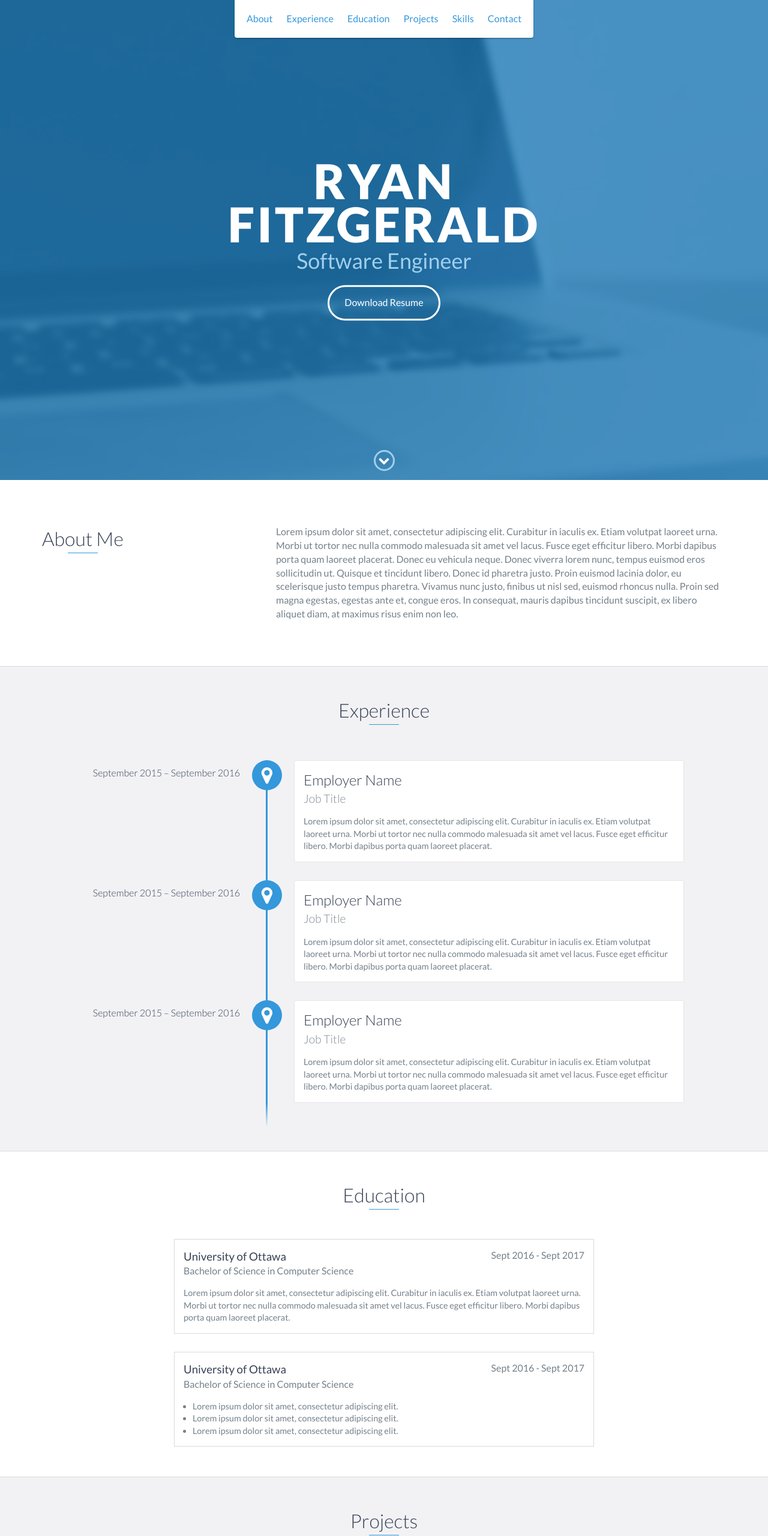
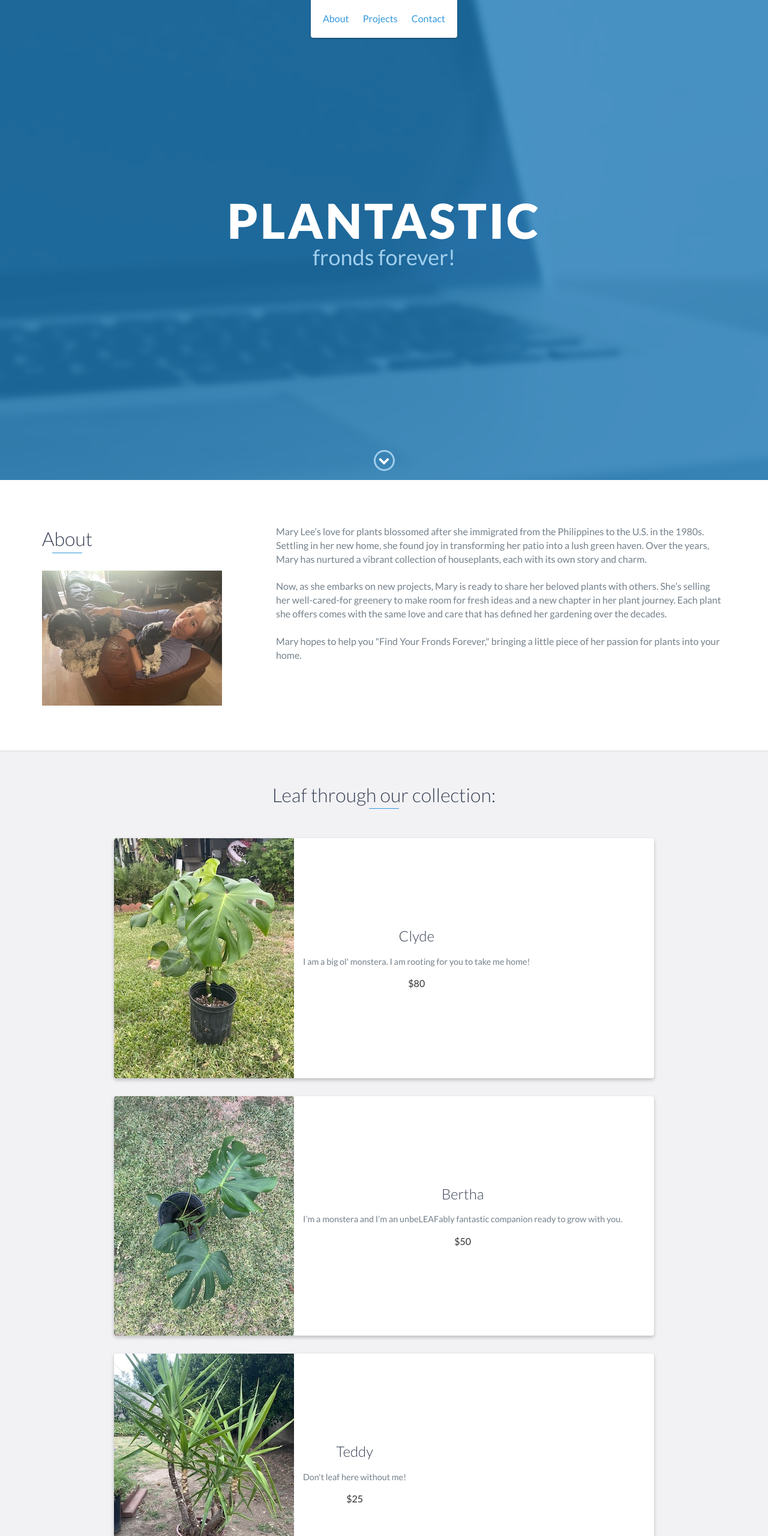
Before and after one commit to carlynlee/plantastic, a website: page index.html in a window 1280 px wide. Shown: the top 2560 px of the page at 60% size. Drawn offline with nearby package versions, Linux system fonts and the light colour scheme.

Commit message:
updated template

```diff
--- a/index.html
+++ b/index.html
@@ -5,7 +5,7 @@
     <meta charset="utf-8">
     <meta http-equiv="X-UA-Compatible" content="IE=edge">
     <meta name="viewport" content="width=device-width, initial-scale=1">
-    <title>My Portfolio</title>
+    <title>Plantastic House Plants</title>
 	<link rel="shortcut icon" href="favicon.ico" type="image/x-icon">
 	<link rel="icon" href="favicon.ico" type="image/x-icon">
     <link href="https://fonts.googleapis.com/css?family=Lato:300,400,700,900" rel="stylesheet">
@@ -28,16 +28,7 @@
                 <a href="#about">About</a>
             </li>
             <li>
-                <a href="#experience">Experience</a>
-            </li>
-            <li>
-                <a href="#education">Education</a>
-            </li>
-            <li>
                 <a href="#projects">Projects</a>
-            </li>
-            <li>
-                <a href="#skills">Skills</a>
             </li>
             <li>
                 <a href="#contact">Contact</a>
@@ -48,9 +39,8 @@
 
     <div id="lead">
         <div id="lead-content">
-            <h1>Ryan Fitzgerald</h1>
-            <h2>Software Engineer</h2>
-            <a href="#" class="btn-rounded-white">Download Resume</a>
+            <h1>Plantastic </h1>
+            <h2>fronds forever!</h2>
         </div>
         <!-- End #lead-content -->
 
@@ -69,13 +59,20 @@
         <div class="container">
             <div class="row">
                 <div class="col-md-4">
-                    <h2 class="heading">About Me</h2>
+                    <h2 class="heading">About</h2>
+                    <div >
+                        <img src="images/mary.jpg" />
+                    </div>
                 </div>
                 <div class="col-md-8">
                     <p>
-                        Lorem ipsum dolor sit amet, consectetur adipiscing elit. Curabitur in iaculis ex. Etiam volutpat laoreet urna. Morbi ut tortor nec nulla commodo malesuada sit amet vel lacus. Fusce eget efficitur libero. Morbi dapibus porta quam laoreet placerat. Donec
-                        eu vehicula neque. Donec viverra lorem nunc, tempus euismod eros sollicitudin ut. Quisque et tincidunt libero. Donec id pharetra justo. Proin euismod lacinia dolor, eu scelerisque justo tempus pharetra. Vivamus nunc justo, finibus
-                        ut nisl sed, euismod rhoncus nulla. Proin sed magna egestas, egestas ante et, congue eros. In consequat, mauris dapibus tincidunt suscipit, ex libero aliquet diam, at maximus risus enim non leo.
+                    Mary Lee’s love for plants blossomed after she immigrated from the Philippines to the U.S. in the 1980s. Settling in her new home, she found joy in transforming her patio into a lush green haven. Over the years, Mary has nurtured a vibrant collection of houseplants, each with its own story and charm.<BR><BR>
+
+Now, as she embarks on new projects, Mary is ready to share her beloved plants with others. She’s selling her well-cared-for greenery to make room for fresh ideas and a new chapter in her plant journey. Each plant she offers comes with the same love and care that has defined her gardening over the decades.<BR><BR>
+
+Mary hopes to help you "Find Your Fronds Forever," bringing a little piece of her passion for plants into your home.
+
+
                     </p>
                 </div>
             </div>
@@ -83,83 +80,23 @@
     </div>
     <!-- End #about -->
 
-    <div id="experience" class="background-alt">
-        <h2 class="heading">Experience</h2>
-        <div id="experience-timeline">
-            <div data-date="September 2015 – September 2016">
-                <h3>Employer Name</h3>
-                <h4>Job Title</h4>
-                <p>
-                    Lorem ipsum dolor sit amet, consectetur adipiscing elit. Curabitur in iaculis ex. Etiam volutpat laoreet urna. Morbi ut tortor nec nulla commodo malesuada sit amet vel lacus. Fusce eget efficitur libero. Morbi dapibus porta quam laoreet placerat.
-                </p>
-            </div>
-
-            <div data-date="September 2015 – September 2016">
-                <h3>Employer Name</h3>
-                <h4>Job Title</h4>
-                <p>
-                    Lorem ipsum dolor sit amet, consectetur adipiscing elit. Curabitur in iaculis ex. Etiam volutpat laoreet urna. Morbi ut tortor nec nulla commodo malesuada sit amet vel lacus. Fusce eget efficitur libero. Morbi dapibus porta quam laoreet placerat.
-                </p>
-            </div>
-
-            <div data-date="September 2015 – September 2016">
-                <h3>Employer Name</h3>
-                <h4>Job Title</h4>
-                <p>
-                    Lorem ipsum dolor sit amet, consectetur adipiscing elit. Curabitur in iaculis ex. Etiam volutpat laoreet urna. Morbi ut tortor nec nulla commodo malesuada sit amet vel lacus. Fusce eget efficitur libero. Morbi dapibus porta quam laoreet placerat.
-                </p>
-            </div>
-        </div>
-    </div>
-    <!-- End #experience -->
-
-    <div id="education">
-        <h2 class="heading">Education</h2>
-        <div class="education-block">
-            <h3>University of Ottawa</h3>
-            <span class="education-date">Sept 2016 - Sept 2017</span>
-            <h4>Bachelor of Science in Computer Science</h4>
-            <p>
-                Lorem ipsum dolor sit amet, consectetur adipiscing elit. Curabitur in iaculis ex. Etiam volutpat laoreet urna. Morbi ut tortor nec nulla commodo malesuada sit amet vel lacus. Fusce eget efficitur libero. Morbi dapibus porta quam laoreet placerat.
-            </p>
-        </div>
-        <!-- End .education-block -->
-
-        <div class="education-block">
-            <h3>University of Ottawa</h3>
-            <span class="education-date">Sept 2016 - Sept 2017</span>
-            <h4>Bachelor of Science in Computer Science</h4>
-            <ul>
-                <li>
-                    Lorem ipsum dolor sit amet, consectetur adipiscing elit.
-                </li>
-                <li>
-                    Lorem ipsum dolor sit amet, consectetur adipiscing elit.
-                </li>
-                <li>
-                    Lorem ipsum dolor sit amet, consectetur adipiscing elit.
-                </li>
-            </ul>
-        </div>
-        <!-- End .education-block -->
-    </div>
-    <!-- End #education -->
 
     <div id="projects" class="background-alt">
-        <h2 class="heading">Projects</h2>
+        <h2 class="heading">Leaf through our collection:</h2>
         <div class="container">
             <div class="row">
                 <div class="project shadow-large">
                     <div class="project-image">
-                        <img src="images/project.jpg" />
+                        <img src="images/clyde.jpg" />
                     </div>
                     <!-- End .project-image -->
                     <div class="project-info">
-                        <h3>Project Name Here</h3>
+                        <h3>Clyde</h3>
                         <p>
-                            Lorem ipsum dolor sit amet, consectetur adipiscing elit. Curabitur in iaculis ex. Etiam volutpat laoreet urna. Morbi ut tortor nec nulla commodo malesuada sit amet vel lacus. Fusce eget efficitur libero. Morbi dapibus porta quam laoreet placerat.
+                            I am a big ol' monstera. I am rooting for you to take me home!
                         </p>
-                        <a href="#">View Project</a>
+                        $80
+
                     </div>
                     <!-- End .project-info -->
                 </div>
@@ -167,15 +104,31 @@
 
                 <div class="project shadow-large">
                     <div class="project-image">
-                        <img src="images/project.jpg" />
+                        <img src="images/bertha.jpg" />
                     </div>
                     <!-- End .project-image -->
                     <div class="project-info">
-                        <h3>Project Name Here</h3>
+                        <h3>Bertha</h3>
                         <p>
-                            Lorem ipsum dolor sit amet, consectetur adipiscing elit. Curabitur in iaculis ex. Etiam volutpat laoreet urna. Morbi ut tortor nec nulla commodo malesuada sit amet vel lacus. Fusce eget efficitur libero. Morbi dapibus porta quam laoreet placerat.
+                            I’m a monstera and I’m an unbeLEAFably fantastic companion ready to grow with you.
                         </p>
-                        <a href="#">View Project</a>
+                        $50
+                    </div>
+                    <!-- End .project-info -->
+                </div>
+
+
+                 <div class="project shadow-large">
+                    <div class="project-image">
+                        <img src="images/teddy.jpg" />
+                    </div>
+                    <!-- End .project-image -->
+                    <div class="project-info">
+                        <h3>Teddy</h3>
+                        <p>
+                            Don't leaf here without me!
+                        </p>
+                        $25
                     </div>
                     <!-- End .project-info -->
                 </div>
@@ -185,48 +138,18 @@
     </div>
     <!-- End #projects -->
 
-    <div id="skills">
-        <h2 class="heading">Skills</h2>
-        <ul>
-            <li>JavaScript</li>
-            <li>Python</li>
-            <li>Ruby</li>
-            <li>Go</li>
-            <li>Node.js</li>
-            <li>AngularJs</li>
-            <li>React</li>
-            <li>Elixir</li>
-            <li>Java</li>
-            <li>C</li>
-            <li>C#</li>
-            <li>C++</li>
-            <li>Ruby on Rails</li>
-            <li>JavaScript</li>
-            <li>Python</li>
-            <li>Ruby</li>
-            <li>Go</li>
-            <li>Node.js</li>
-            <li>AngularJs</li>
-            <li>React</li>
-            <li>Elixir</li>
-            <li>Java</li>
-            <li>C</li>
-            <li>C#</li>
-            <li>C++</li>
-            <li>Ruby on Rails</li>
-        </ul>
-    </div>
-    <!-- End #skills -->
-
     <div id="contact">
         <h2>Get in Touch</h2>
         <div id="contact-form">
-            <form method="POST" action="https://formspree.io/email@email.com">
-                <input type="hidden" name="_subject" value="Contact request from personal website" />
-                <input type="email" name="_replyto" placeholder="Your email" required>
-                <textarea name="message" placeholder="Your message" required></textarea>
-                <button type="submit">Send</button>
-            </form>
+
+<address>
+Plant your order now by sending an email to <a href="mailto:mblcls@gmail.com">Mary Lee</a> with your inquiry.<br> <BR>
+Scan to discover your perfect plant companion<BR>
+
+                        <img src="images/qrcode.png" />
+
+</address>
+
         </div>
         <!-- End #contact-form -->
     </div>
@@ -237,7 +160,7 @@
             <div class="row">
                 <div class="col-sm-5 copyright">
                     <p>
-                        Copyright &copy; <span id="current-year">2022</span> YOUR NAME
+                        Copyright &copy; <span id="current-year">2024</span> Mary Lee
                     </p>
                 </div>
                 <div class="col-sm-2 top">
```
Also changed, not shown: images/bertha.jpg (added), images/clyde.jpg (added), images/mary.jpg (added), images/qrcode.png (added), images/teddy.jpg (added), 1 other file.
